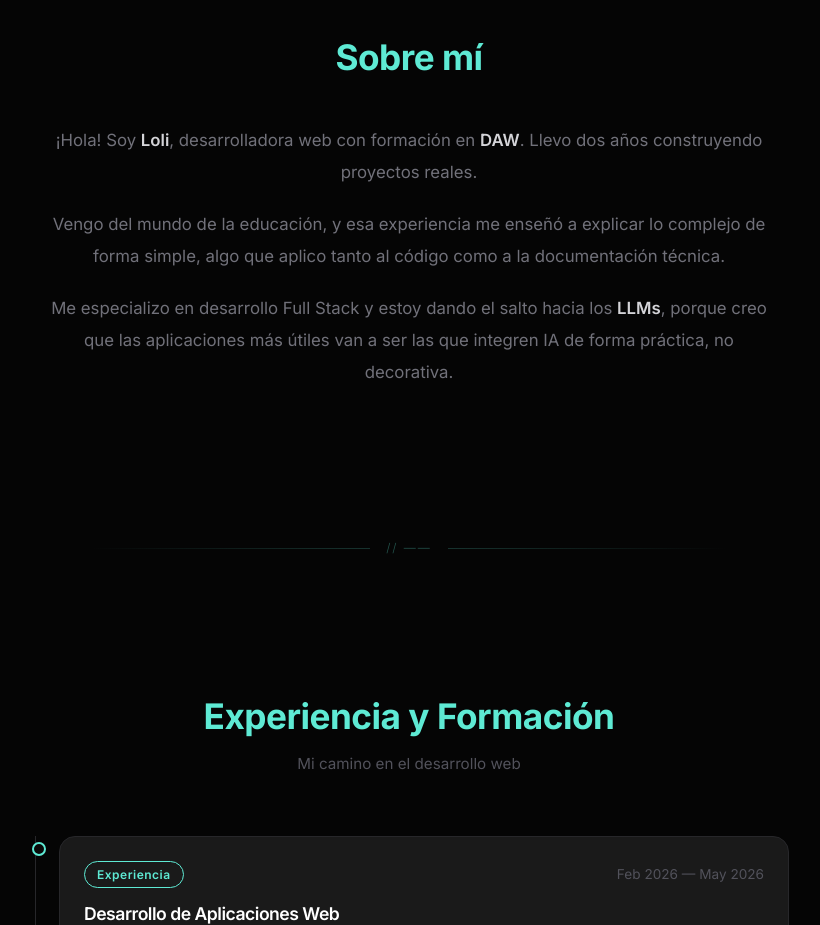
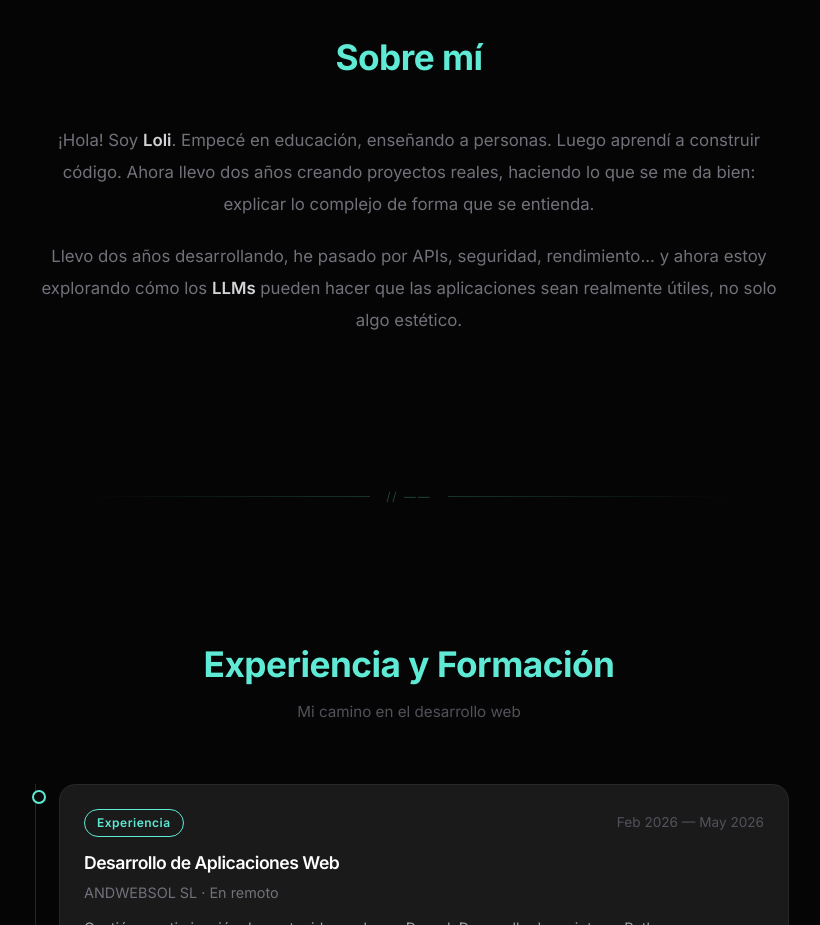
Before and after one commit to mmoreno-byte/mmorenodev, a React (Vite) app: page / in a window 1280 px wide. Shown: the part 1000-1925 px from the top of the page, without its empty margins (231-1051 px from the left). Built offline with nearby package versions, Linux system fonts and the light colour scheme.

Commit message:
Update about

```diff
--- a/src/components/About.jsx
+++ b/src/components/About.jsx
@@ -12,17 +12,14 @@ export default function About() {
       <h2 className="about-title">Sobre mí</h2>
       <div className="about-content">
         <p>
-          ¡Hola! Soy <strong>Loli</strong>, desarrolladora web con formación en <strong>DAW</strong>.
-          Llevo dos años construyendo proyectos reales.
+          ¡Hola! Soy <strong>Loli</strong>. Empecé en educación, enseñando a personas.
+          Luego aprendí a construir código. Ahora llevo dos años creando proyectos reales,
+          haciendo lo que se me da bien: explicar lo complejo de forma que se entienda.
         </p>
         <p>
-          Vengo del mundo de la educación, y esa experiencia me enseñó a explicar lo complejo de forma simple,
-          algo que aplico tanto al código como a la documentación técnica.
-        </p>
-        <p>
-          Me especializo en desarrollo Full Stack y estoy dando el salto hacia los <strong>LLMs</strong>,
-          porque creo que las aplicaciones más útiles van a ser las que integren IA de forma práctica,
-          no decorativa.
+          Llevo dos años desarrollando, he pasado por APIs, seguridad, rendimiento...
+          y ahora estoy explorando cómo los <strong>LLMs</strong> pueden hacer que las aplicaciones sean
+          realmente útiles, no solo algo estético.
         </p>
       </div>
     </section>
```
